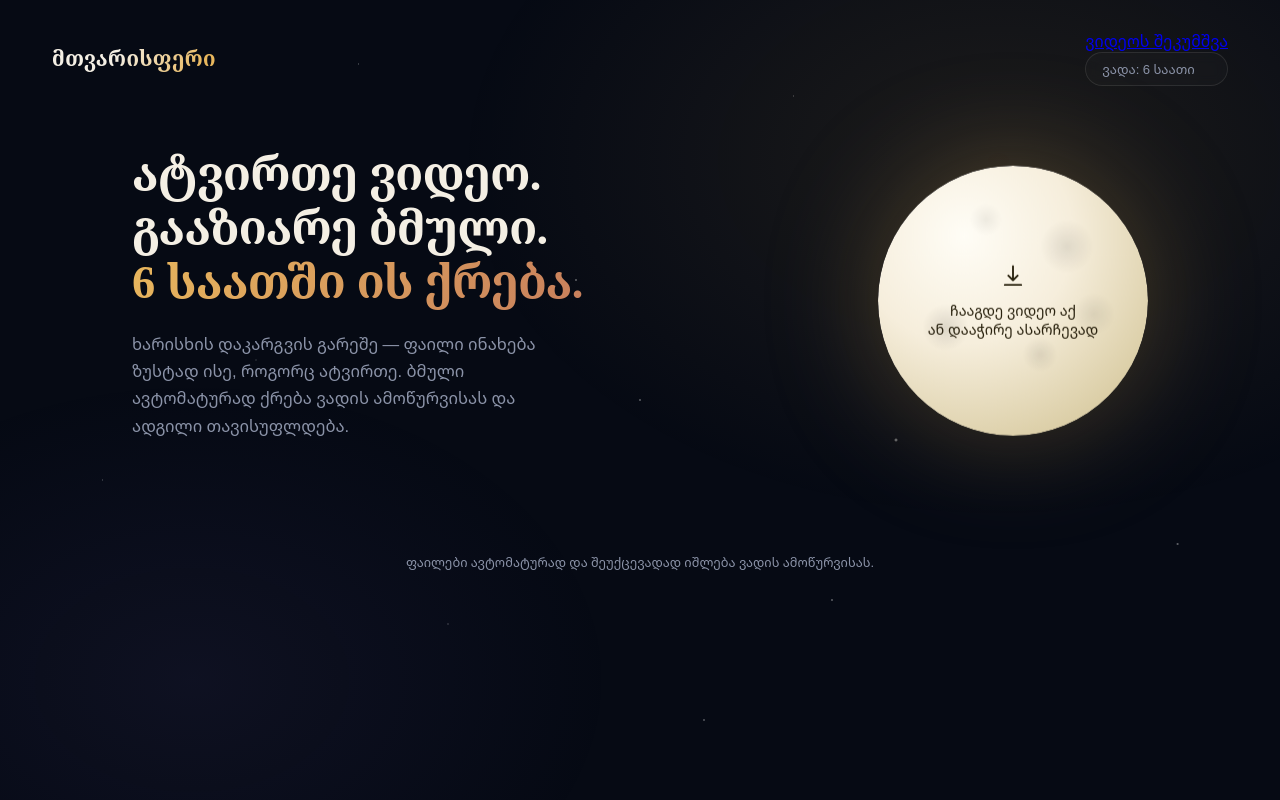
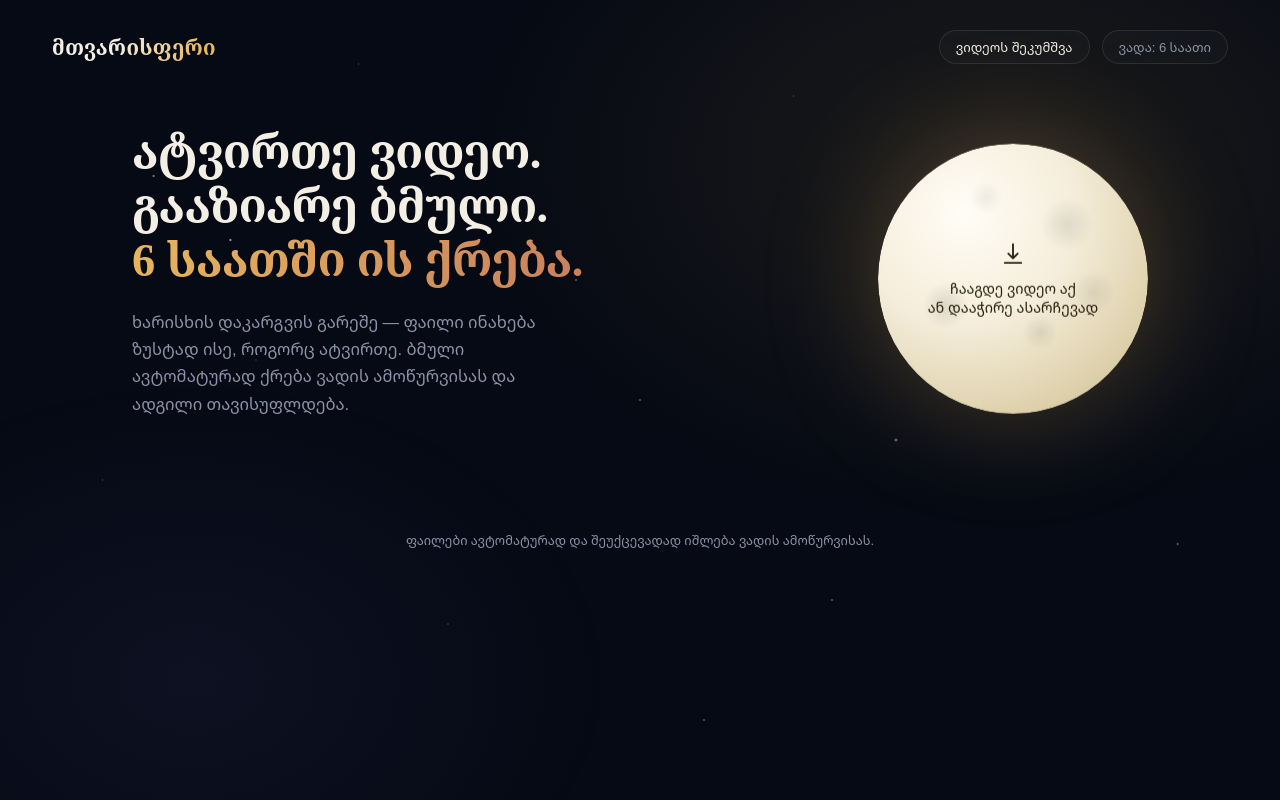
Before and after one commit to giorgikavelashvili99-png/2313, a Flask app: page / in a window 1280 px wide. Run offline with Flask 3, Linux system fonts and the light colour scheme.

Commit message:
Update style.css

```diff
--- a/static/style.css
+++ b/static/style.css
@@ -98,6 +98,27 @@ html, body {
   background: rgba(255,255,255,0.02);
   backdrop-filter: blur(6px);
 }
+
+.topbar-right {
+  display: flex;
+  align-items: center;
+  gap: 12px;
+}
+
+.nav-link {
+  color: var(--text);
+  font-size: 0.82rem;
+  font-family: var(--sans);
+  text-decoration: none;
+  border: 1px solid var(--line);
+  padding: 7px 16px;
+  border-radius: 100px;
+  background: rgba(255,255,255,0.02);
+  backdrop-filter: blur(6px);
+  transition: border-color 0.15s ease, color 0.15s ease;
+}
+
+.nav-link:hover { border-color: var(--accent); color: var(--accent); }
 
 .hero {
   position: relative;
```
Also changed, not shown: other parts of static/style.css (+65 -0 lines).
